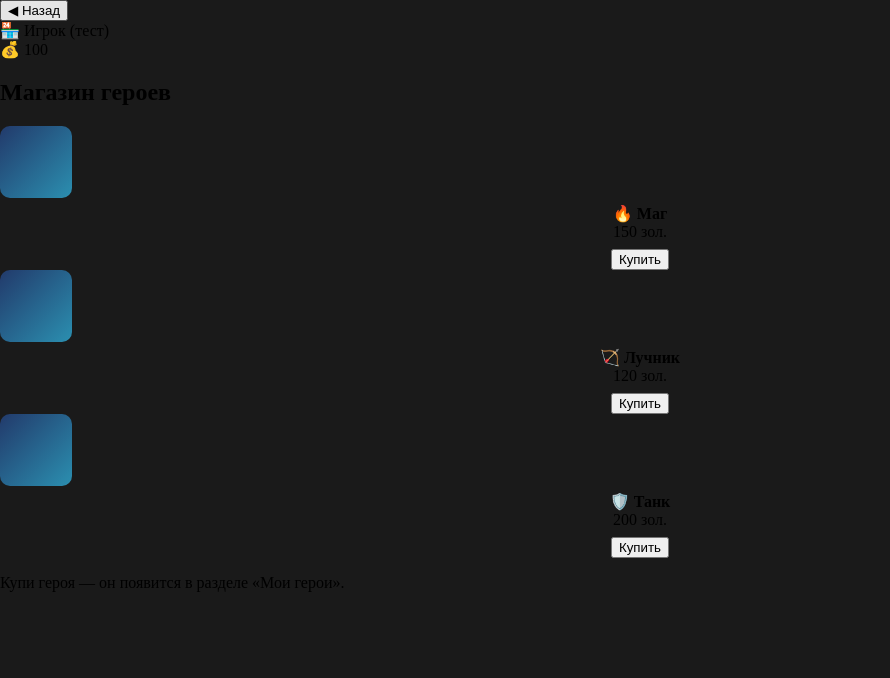
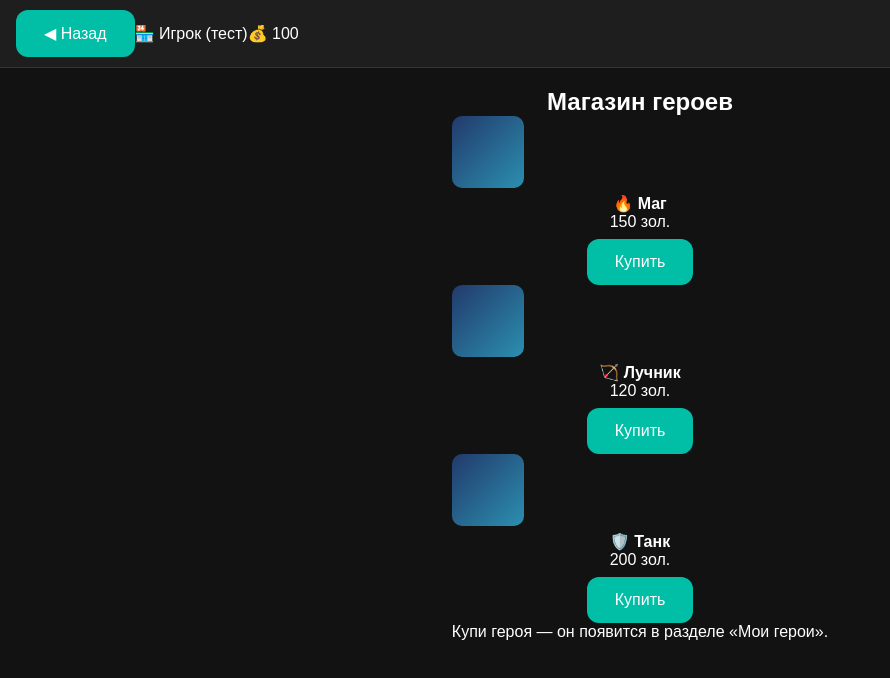
Before and after one commit to LeeLu1k/telegram-ccg, a website: page webapp/shop.html in a window 1280 px wide. Shown: the whole page, without its empty margins (0-890 px from the left). Drawn offline with Linux system fonts and the light colour scheme.

Commit message:
Update styles.css

```diff
--- a/webapp/styles.css
+++ b/webapp/styles.css
@@ -1,10 +1,94 @@
-html, body {
+:root {
+  --bg-color: #121212;
+  --accent: #00bfa6;
+  --text-color: #fff;
+  --text-muted: #aaa;
+}
+
+* {
   margin: 0;
   padding: 0;
-  background: #1a1a1a;
-  overflow: hidden;
+  box-sizing: border-box;
+  font-family: 'Rubik', sans-serif;
 }
-canvas {
-  display: block;
-  margin: 0 auto;
+
+body {
+  background: var(--bg-color);
+  color: var(--text-color);
+  display: flex;
+  flex-direction: column;
+  height: 100vh;
 }
+
+header {
+  display: flex;
+  align-items: center;
+  padding: 10px 16px;
+  background: rgba(255,255,255,0.05);
+  border-bottom: 1px solid rgba(255,255,255,0.1);
+}
+
+#user-info {
+  display: flex;
+  align-items: center;
+  gap: 10px;
+}
+
+#user-photo {
+  width: 36px;
+  height: 36px;
+  border-radius: 50%;
+  border: 2px solid var(--accent);
+}
+
+#user-name {
+  font-weight: 500;
+  font-size: 1rem;
+}
+
+main {
+  flex: 1;
+  display: flex;
+  flex-direction: column;
+  align-items: center;
+  justify-content: center;
+  text-align: center;
+  padding: 20px;
+}
+
+.game-title {
+  font-size: 2rem;
+  color: var(--accent);
+  margin-bottom: 10px;
+}
+
+.subtitle {
+  color: var(--text-muted);
+  font-size: 0.9rem;
+  margin-bottom: 30px;
+}
+
+button {
+  background: var(--accent);
+  border: none;
+  padding: 14px 28px;
+  border-radius: 12px;
+  font-size: 1rem;
+  color: #fff;
+  font-weight: 500;
+  cursor: pointer;
+  transition: all 0.2s ease;
+}
+
+button:hover {
+  background: #00d6b8;
+  transform: scale(1.03);
+}
+
+footer {
+  text-align: center;
+  padding: 10px;
+  font-size: 0.8rem;
+  color: var(--text-muted);
+  border-top: 1px solid rgba(255,255,255,0.05);
+}
```
